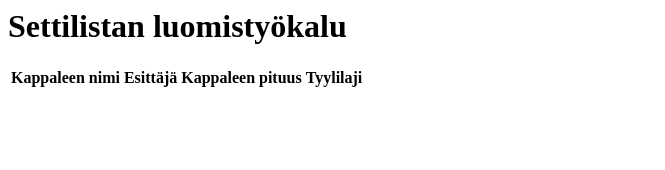
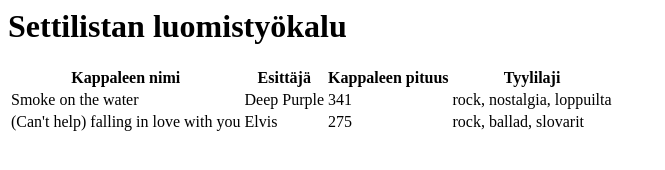
Before and after one commit to thenuuutz/settilista, a plain HTML site: page index.html in a window 1280 px wide. Shown: the whole page, without its empty margins (0-665 px from the left). Drawn offline with Linux system fonts and the light colour scheme.

Commit message:
Update index.html

```diff
--- a/index.html
+++ b/index.html
@@ -12,7 +12,7 @@
     <th>Tyylilaji</th>
   </tr>
   </thead>
-  <tbody>
+  <tbody id="settilista">
   </tbody>
   </table>
 <script>
@@ -30,7 +30,27 @@ const biisit = {
       "tags": [ "rock", "ballad", "slovarit" ],
       "length": 275
     }
-  ]
- };
+   ]
+  };
+  function populateSongs() {
+    let settilista = document.querySelector("#settilista");
+    biisit.songs.forEach(song => {
+      let tr = document.createElement('tr');
+      let title = document.createElement('td');
+      title.innerText = song.title;
+      tr.appendChild(title);
+      let artist = document.createElement('td');
+      artist.innerText = song.artist;
+      tr.appendChild(artist);
+      let songLength = document.createElement('td');
+      songLength.innerText = song.length;
+      tr.appendChild(songLength);
+      let tags = document.createElement('td');
+      tags.innerText = song.tags.join(', ');
+      tr.appendChild(tags);
+      settilista.appendChild(tr);
+    });
+  }
+  document.onready = populateSongs();
 
  </script>
```
